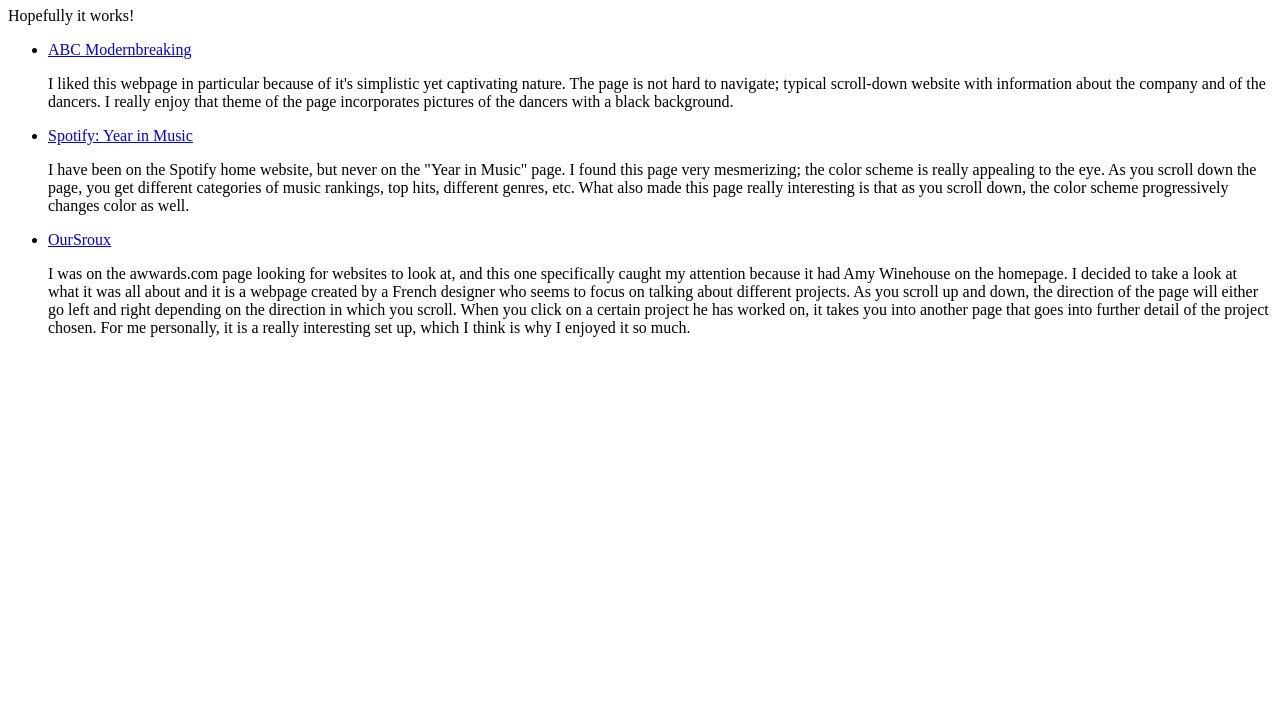
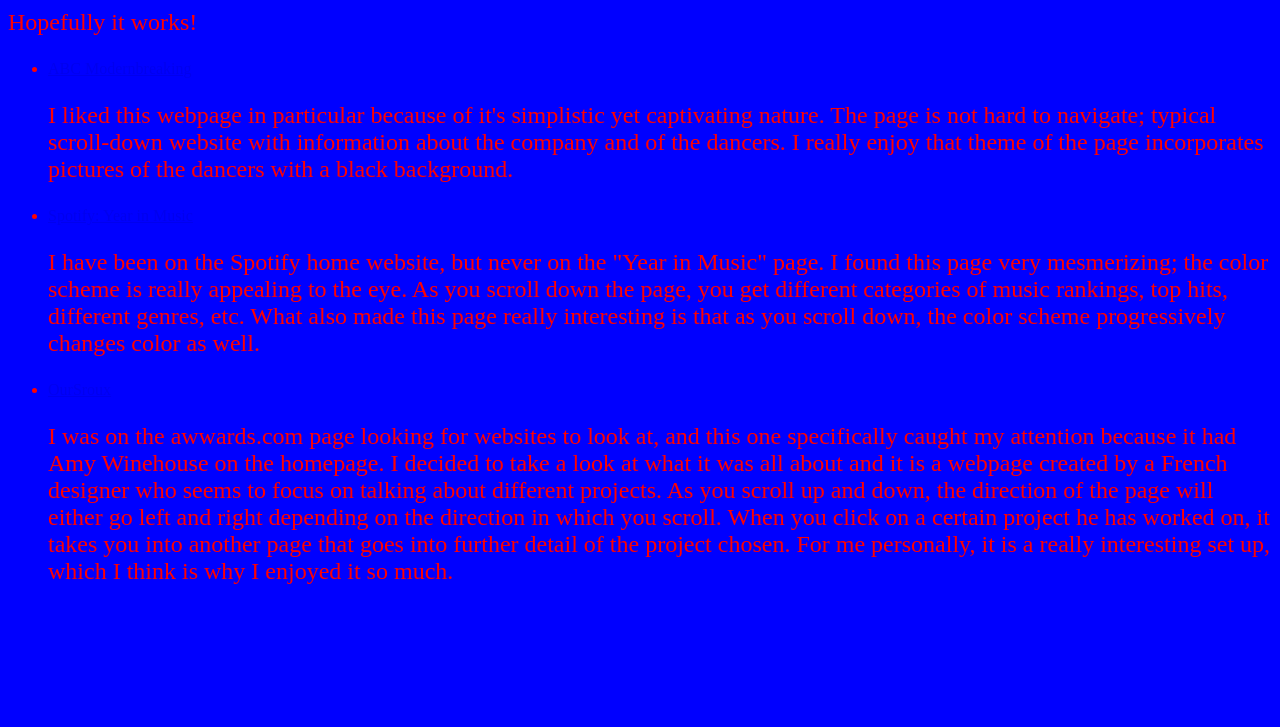
Before and after one commit to aj-94/aj-94.github.io, a plain HTML site: page index.html in a window 1280 px wide. Shown: the part 73-800 px from the top of the page. Drawn offline with Linux system fonts and the light colour scheme.

Commit message:
Using CSS

```diff
--- a/index.html
+++ b/index.html
@@ -1,6 +1,7 @@
 <!DOCTYPE html>
 <html lang="en">
     <head>
+        <link rel="stylesheet" href="main.css">
     <meta charset="utf-8">
         <title>Arnoldo Heredia</title>
     </head>
--- /dev/null
+++ b/main.css
@@ -0,0 +1,8 @@
+body {
+    background-color: blue;
+    color: red;
+}
+
+p {
+    font-size: 24px;
+}
```
